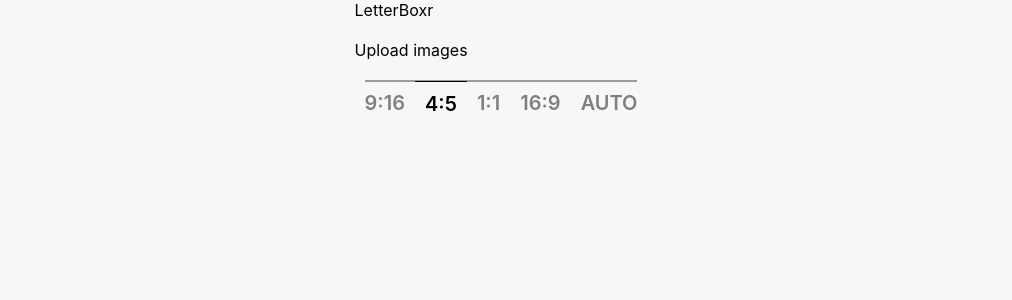
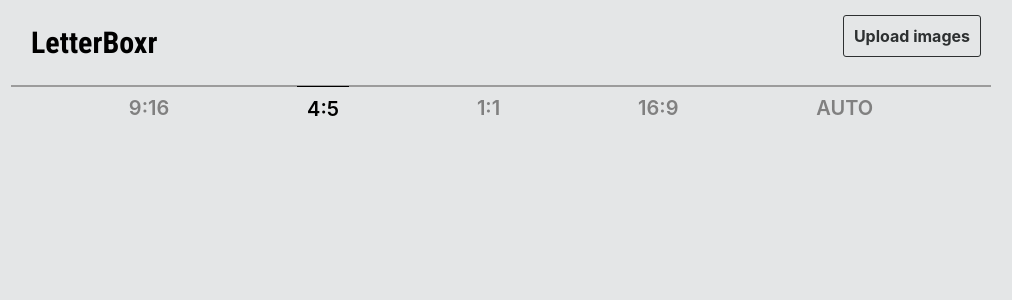
Before and after one commit to babyccino/Letterboxr, a React (Create React App) app: page / in a window 1280 px wide. Shown: the top 300 px of the page, without its empty margins (139-1151 px from the left). Built offline with nearby package versions, Linux system fonts and the light colour scheme.

Commit message:
Styling update

```diff
--- a/src/Components/App/App.scss
+++ b/src/Components/App/App.scss
@@ -1,14 +1,28 @@
+@import url('https://fonts.googleapis.com/css2?family=Roboto+Condensed:wght@700&display=swap');
+
 .App-header {
   min-height: 100vh;
   display: flex;
   flex-direction: column;
   align-items: center;
   justify-content: flex-start;
-  background: #f7f7f7;
+  background: rgb(228, 230, 231);
 }
 
-.imageAndRatioSelectorContainer {
+.appContainer {
   width: 1000px;
+}
+
+.logoAndUploadButtonContainer {
+  display: flex;
+  justify-content: space-between;
+  padding: 15px 20px;
+}
+
+.logo {
+  padding: 10px;
+  font-size: 30px;
+  font-family: "Roboto Condensed", sans-serif;
 }
 
 @media only screen and (max-width: 1000px) {
@@ -16,7 +30,7 @@
     font-size: x-large;
   }
 
-  .imageAndRatioSelectorContainer {
+  .appContainer {
     width: 100%;
   }
 }
--- a/src/Components/ImageDisplay/ImageDisplay.scss
+++ b/src/Components/ImageDisplay/ImageDisplay.scss
@@ -5,6 +5,7 @@
 
 .imageContainer {
   margin: 10px;
+  box-shadow: 0px 1px 2px 1px hsla(0, 0%, 0%, 5%);
 }
 
 @media only screen and (max-width: 768px) {
--- a/src/Components/UploadImages/UploadImages.scss
+++ b/src/Components/UploadImages/UploadImages.scss
@@ -2,10 +2,19 @@
   display: none;
 }
 
+$text-color: rgb(45, 48, 49);
+
 .uploadImages {
-  margin: 20px 0 20px;
+  font-weight: bold;
+  color: $text-color;
+  padding: 10px;
+  border: 1px solid $text-color;
+  border-radius: 3px;
 
   &:hover {
     cursor: pointer;
+
+    background-color: $text-color;
+    color: white;
   }
 }
--- a/src/index.css
+++ b/src/index.css
@@ -3,6 +3,7 @@
   font-family: -apple-system, BlinkMacSystemFont, 'Segoe UI', 'Roboto', 'Oxygen',
     'Ubuntu', 'Cantarell', 'Fira Sans', 'Droid Sans', 'Helvetica Neue',
     sans-serif;
+  color: rbg(61, 64, 66);
   -webkit-font-smoothing: antialiased;
   -moz-osx-font-smoothing: grayscale;
 }
```
